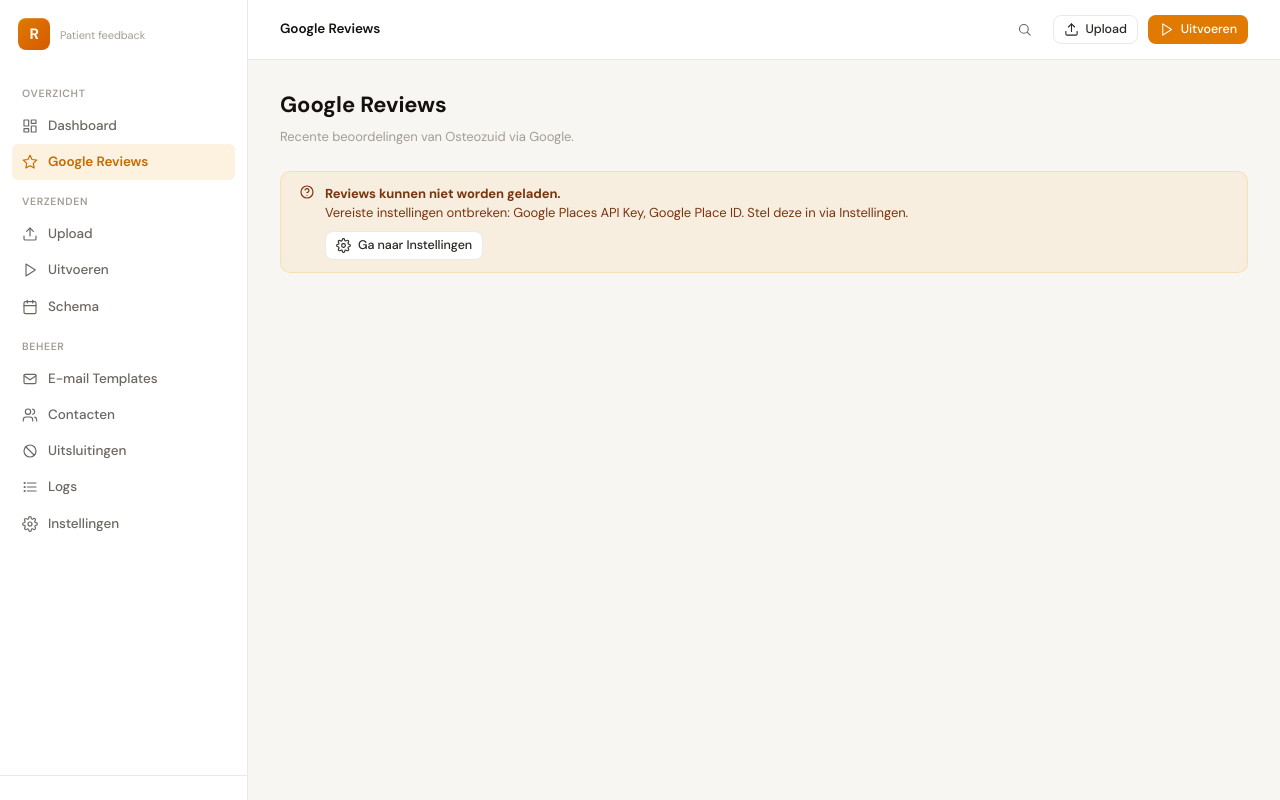
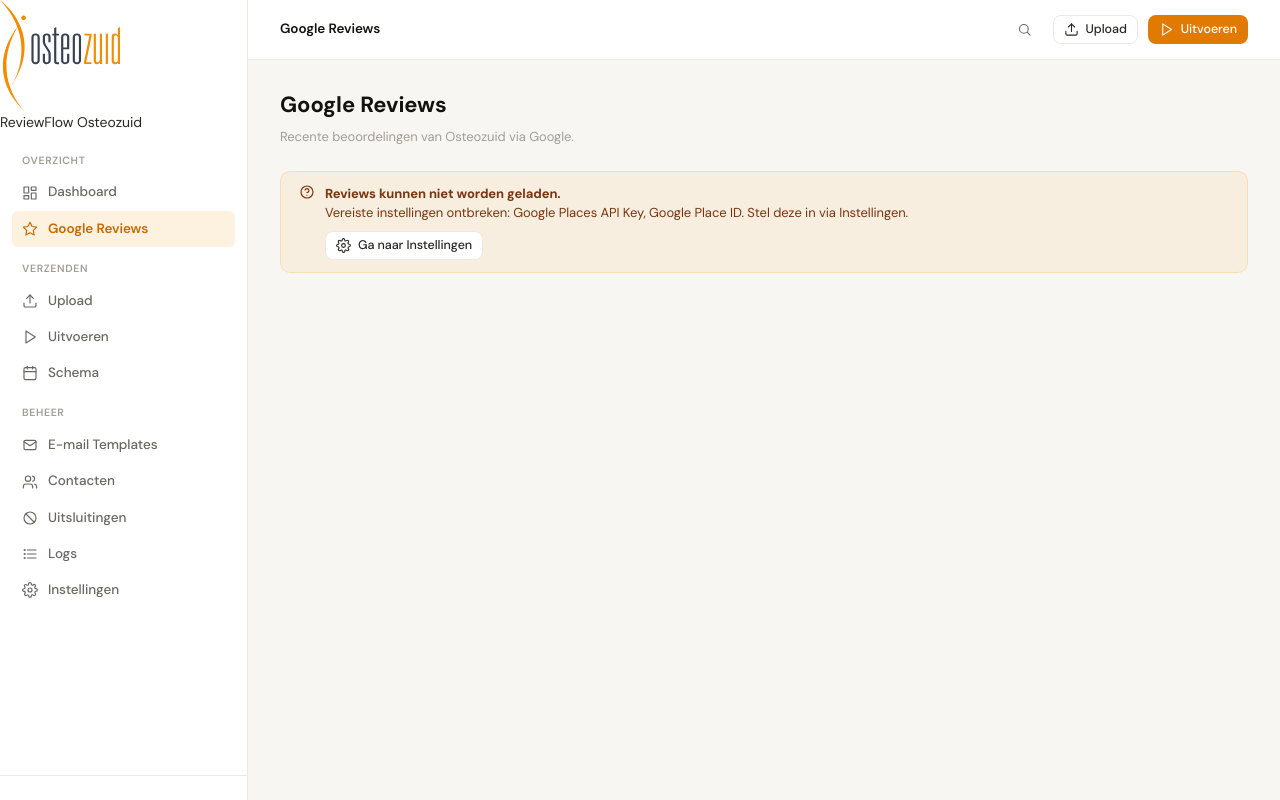
Before and after one commit to osteozuid/reviewflow, a Flask app: page /google-reviews in a window 1280 px wide. Run offline with Flask 3, Linux system fonts and the light colour scheme; the visitor is signed in with stand-in values (Sample User, id 1); data comes from the database, SQL or seed files in the repository; data that the repository does not hold is empty.

Commit message:
Restore Osteozuid logo and ReviewFlow branding in sidebar

```diff
--- a/templates/base.html
+++ b/templates/base.html
@@ -43,21 +43,24 @@
 </svg>
 
 <nav class="sidebar">
-  <div class="brand">
-    <div class="brand-mark">R</div>
-    <div class="brand-text">
-      <span class="brand-name">{{ app_name }}</span>
-      <span class="brand-tag">Patient feedback</span>
-    </div>
+  <div class="logo">
+    <svg xmlns="http://www.w3.org/2000/svg" viewBox="0 0 1680.1 1562.85" style="width:120px;display:block;">
+      <path d="M247.53,373.09s-527.82,598.06,103.37,1189.76c0,0-510.95-483.17-103.37-1189.76" fill="#f28c00"/>
+      <path d="M0,0s650.07,462.23,170.1,1182.06c0,0,387.56-586.78-170.1-1182.06" fill="#f28c00"/>
+      <path d="M297.28,252.59c2.13,18.39,18.75,31.57,37.16,29.48,18.35-2.12,31.55-18.74,29.42-37.13-2.11-18.41-18.73-31.57-37.12-29.44-18.39,2.11-31.57,18.7-29.46,37.09" fill="#f28c00"/>
+      <path d="M439.88,523.11c0-37.11,22.77-54.83,58.2-54.83s58.23,17.72,58.23,54.83v320.58c0,32.9-22.8,54.81-58.23,54.81s-58.2-21.91-58.2-54.81v-320.58M470.27,843.7c0,15.99,8.39,29.51,27.82,29.51,21.07,0,27.84-13.52,27.84-29.51v-320.58c0-17.73-6.77-29.54-27.84-29.54-19.42,0-27.82,11.81-27.82,29.54v320.58Z" fill="#374151"/>
+      <path d="M629.65,754.24v93.65c0,16.87,10.16,25.31,25.32,25.31,14.32,0,24.46-8.44,24.46-25.31v-72.56c0-22.76-.82-38.79-10.14-53.99l-49.77-81.84-9.26-16.03c-8.44-15.16-10.99-27.82-10.99-48.04v-59.93c0-26.13,17.74-47.22,54.88-47.22s53.98,17.72,53.98,48.91v73.41h-30.36v-68.35c0-16.87-5.95-28.68-23.62-28.68-18.58,0-24.51,11.81-24.51,28.68v57.38c0,14.34,2.53,27.82,11.83,42.15l15.18,25.33,39.65,62.42c10.12,16.87,13.5,32.92,13.5,54.83v84.37c0,30.37-20.27,49.77-56.52,49.77-32.05,0-54.01-16.03-54.01-44.7v-99.56h30.37" fill="#374151"/>
+      <path d="M731.74,471.66h26.15v-75.09l30.37-16.89v91.99h37.11v25.29h-37.11v352.64c0,16.87,6.75,23.62,17.73,23.62h19.38v25.3h-25.3c-27,0-42.18-10.12-42.18-41.35v-360.21h-26.15v-25.29" fill="#374151"/>
+      <path d="M969.62,754.24v93.65c0,28.7-17.72,50.61-57.36,50.61s-56.54-21.91-56.54-50.61v-329c0-31.23,18.56-50.61,56.54-50.61s57.36,19.38,57.36,50.61v170.41h-83.51v155.21c0,16.87,5.88,28.68,26.15,28.68s26.97-11.81,26.97-28.68v-90.28h30.39M939.23,522.25c0-16.87-7.59-28.68-26.97-28.68s-26.15,11.81-26.15,28.68v141.74h53.12v-141.74Z" fill="#374151"/>
+      <path d="M1018.52,523.11c0-37.11,22.75-54.83,58.23-54.83s58.2,17.72,58.2,54.83v320.58c0,32.9-22.78,54.81-58.2,54.81s-58.23-21.91-58.23-54.81v-320.58M1048.91,843.7c0,15.99,8.44,29.51,27.84,29.51,21.06,0,27.83-13.52,27.83-29.51v-320.58c0-17.73-6.77-29.54-27.83-29.54-19.4,0-27.84,11.81-27.84,29.54v320.58Z" fill="#374151"/>
+      <polygon points="1177.36 861.39 1252.43 496.95 1182.4 496.95 1182.4 471.66 1281.95 471.66 1281.95 508.78 1206.88 869.83 1281.95 869.83 1281.95 895.13 1177.36 895.13 1177.36 861.39" fill="#f28c00"/>
+      <path d="M1398.36,895.13v-22.77h-1.67c-5.08,10.96-20.26,26.15-39.67,26.15-28.66,0-44.73-11.81-44.73-49.77v-377.08h30.39v366.11c0,26.99,7.59,35.43,25.31,35.43,13.49,0,30.37-15.21,30.37-46.4v-355.15h30.36v423.47h-30.36" fill="#f28c00"/>
+      <rect x="1481.02" y="471.66" width="30.38" height="423.47" fill="#f28c00"/>
+      <path d="M1563.69,518.01c0-32.87,14.32-49.73,44.71-49.73,18.55,0,32.92,8.42,39.64,21.09h1.66v-92.79l30.39-16.93v515.48h-30.39v-16.03h-2.51c-6.77,10.97-12.68,19.4-37.11,19.4-29.55,0-46.4-20.24-46.4-53.14v-327.35M1649.71,532.37c0-16.87-10.1-38.8-28.65-38.8s-27,10.96-27,28.68v321.45c0,19.38,8.44,29.51,24.44,29.51,13.49,0,31.21-9.3,31.21-29.51v-311.32Z" fill="#f28c00"/>
+    </svg>
+    <span class="logo-name">ReviewFlow</span>
+    <span class="logo-tag">Osteozuid</span>
   </div>
-
-  {% if g.tenant %}
-  <a href="#" class="tenant-switch" title="Wissel tenant">
-    <span class="ico-tile"><svg class="ico"><use href="#i-building"/></svg></span>
-    <span class="tenant-name">{{ g.tenant.name }}</span>
-    <svg class="ico chev"><use href="#i-chevdown"/></svg>
-  </a>
-  {% endif %}
 
   <nav class="nav">
     <div class="nav-section">Overzicht</div>
```
